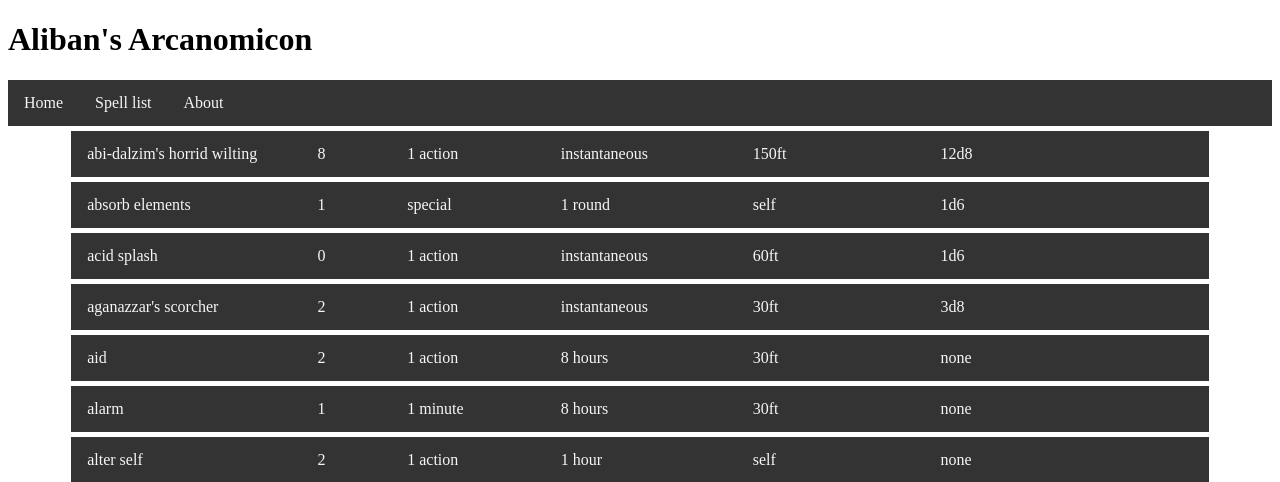
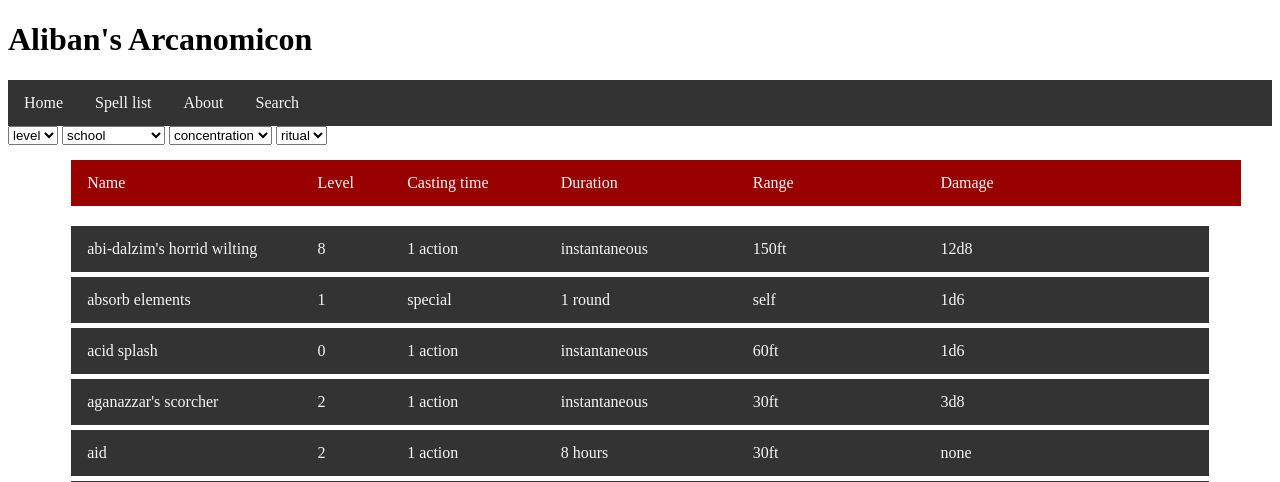
Before and after one commit to MasterfulDingo/spells, a Flask app: page /all_spells in a window 1280 px wide. Shown: the top 482 px of the page. Run offline with Flask 2, Linux system fonts and the light colour scheme; data comes from the database, SQL or seed files in the repository; both versions use the stored data as it was after the commit.

Commit message:
first working form! and possibly redundant files to be seen?

```diff
--- a/script.py
+++ b/script.py
@@ -1,42 +1,55 @@
 import sqlite3
-from flask import Flask, render_template, url_for
-app = Flask(__name__)
+from flask import Flask, render_template, url_for, redirect, request
+from forms import SpellSearchForm
 
-entfields = ['id','name','description','level','components','concentration','ritual','damage','range','duration','casting time','school']
+#importing the basics
 
+app = Flask(__name__) #defining the app to run through flask
+
+allentfields = ['id','name','description','level','components','concentration','ritual','damage','range','duration','casting time','school'] #entry fields in db in order, to be seen whether this is required.
+entfields = [['level','0','1','2','3','4','5','6','7','8','9'],['school','abjuration','conjuration','divination','enchantment','evocation','illusion','necromancy','transmutation'],['concentration','no','yes'],['ritual','no','yes']]
 
 @app.route("/")
-@app.route("/home")
+@app.route("/home") #either of these will return user to the correct site
 def hello():
-    return render_template('home.html')
+    return render_template('home.html') #runs
 
 @app.route('/all_spells')
 def all_spells():
+    sql = "SELECT spell.id, spell.name, spell.level, castingtime.name, duration.name, range.name, spell.damage FROM spell INNER JOIN range ON range.id = spell.range INNER JOIN castingtime ON castingtime.id = spell.castingtime INNER JOIN duration ON duration.id = spell.duration"
+    single = False
+    results = db_func(sql,single)
 
-    conn = sqlite3.connect('spells.db')
-    cur = conn.cursor()
-    cur.execute('SELECT spell.id, spell.name, spell.level, castingtime.name, duration.name, range.name, spell.damage FROM spell INNER JOIN range ON range.id = spell.range INNER JOIN castingtime ON castingtime.id = spell.castingtime INNER JOIN duration ON duration.id = spell.duration')
-    results = cur.fetchall()
-    conn.close()
+    return render_template('all_spells.html', spells=results, entfields=entfields)
 
-    return render_template('all_spells.html', spells=results)
+@app.route('/spell/<path:id>') #while there is a slight risk of people being able to do nasty things by sticking sql on the end of the link, i'm not sure how to counter it, so i'll leave it for now.
+def spell(id):
+    sql = "SELECT spell.id, spell.name, spell.description, spell.level, spell.components, spell.concentration, spell.ritual, spell.damage, range.name, duration.name, castingtime.name, school.name FROM spell INNER JOIN range ON range.id = spell.range INNER JOIN duration ON duration.id = spell.duration INNER JOIN castingtime ON castingtime.id = spell.castingtime INNER JOIN school ON school.id = spell.school WHERE spell.id == {}".format(id) #the sql query, complete with joins. the format inserts the id of the spell in the database, and therefore returns all relevant information about it for the page.
+    single = True #only want one result
+    spell = list(db_func(sql,single)) #runs the sql command, and turns the resultant tuple into a list to allow later formatting
+    spell[2] = spell[2].split('\n') #splits up the description by python spaces, so it can be properly formatted with flask, as the python was not being picked up by the html side.
+    return render_template('spell.html', spell=spell) #passes data through to flask template and magic happens
 
-@app.route('/spell/<path:id>')
-def spell(id):
-    conn = sqlite3.connect('spells.db')
-    cur = conn.cursor()
-    cur.execute('SELECT spell.id, spell.name, spell.description, spell.level, spell.components, spell.concentration, spell.ritual, spell.damage, range.name, duration.name, castingtime.name, school.name FROM spell INNER JOIN range ON range.id = spell.range INNER JOIN duration ON duration.id = spell.duration INNER JOIN castingtime ON castingtime.id = spell.castingtime INNER JOIN school ON school.id = spell.school WHERE spell.id == "{}"'.format(id))
-    result = cur.fetchall()
+@app.route('/about', methods=('GET','POST')) #defines methods available to this route
+def about(): #the function itself
+    if request.method == 'POST': #if the method being attempted is 'POST'
+        var = request.form['var'] #then var will be the result of the form named 'var'
 
-    spell = list(result[0])
-    spell[2] = spell[2].split('\n')
-    conn.close()
+        return render_template('about.html', var=var) #returns the template, with var defined as whatever the user imput previously.
 
-    return render_template('spell.html', spell=spell)
+    return render_template('about.html') #returns the template normally
 
-@app.route('/about')
-def about():
-    return render_template('about.html')
+
+
+def db_func(sql,single):
+    conn=sqlite3.connect("spells.db") #connects to database
+    cur=conn.cursor() #creates cursor
+    cur.execute(sql) #executes the sql command required with the cursor
+    result=cur.fetchone() if single else cur.fetchall() #returns a single tuple if that is all that is required, or a list of tuples if more are needed.
+    conn.commit #commits any changes made to the database with the sql.
+    conn.close
+    return result
+
 
 if __name__ == "__main__":
     app.run(debug=True)
--- a/static/css/main.css
+++ b/static/css/main.css
@@ -18,6 +18,20 @@
 }
 .active{
     background-color: #990100;
+}
+.spellfields{
+    margin: 5px;
+    padding: 14px 16px;
+    background-color: #990100;
+    overflow: hidden;
+    align-self: center;
+    width: 90%;
+    display: block;
+    margin-left: 5%;
+    margin-right: 5%;
+    margin-bottom: 20px;
+    margin-top: 15px;
+    color: #F6F6F6;;
 }
 
 .spelllink{
--- a/templates/all_spells.html
+++ b/templates/all_spells.html
@@ -1,7 +1,22 @@
 {% extends "layout.html" %}
 
 {% block content %}
+    {% for field in entfields %}
+        <select name={{field}}>
+            {% for term in field %}
+                <option value={{field}}>{{term}}</option>
+            {% endfor %}
+        </select>
+    {% endfor %}
 
+    <div class="spellfields">
+        <span class= "asname">Name</span>
+        <span class= "aslevel">Level</span>
+        <span class= "ascastime">Casting time</span>
+        <span class= "asdurat">Duration</span>
+        <span class= "asrange">Range</span>
+        <span class= "asdmg">Damage</span>
+    </div>
     {% for spell in spells %}
         <div class="spelllink">
             <a href="spell/{{ spell[0] }}">
@@ -14,6 +29,4 @@
             </a>
         </div>
     {% endfor %}
-
-
 {% endblock content %}
--- a/templates/nav.html
+++ b/templates/nav.html
@@ -2,4 +2,5 @@
     <a href="/">Home</a>
     <a href="/all_spells">Spell list</a>
     <a href="/about">About</a>
+    <a href="/search">Search</a>
 </div>
--- /dev/null
+++ b/templates/results.html
@@ -0,0 +1,3 @@
+{% for result in results %}
+    {{result}}
+{% endfor %}
--- /dev/null
+++ b/templates/search.html
@@ -0,0 +1,5 @@
+{% extends "layout.html" %}
+
+{% block content %}
+    <p>bruhhhhhhhh moment</p>
+{% endblock content %}
```
Also changed, not shown: forms.py (added, +8 -0 lines), templates/_formhelpers.html (added, +12 -0 lines), templates/about.html (+8 -1 lines), templates/spell.html (+7 -1 lines), spells.db.
